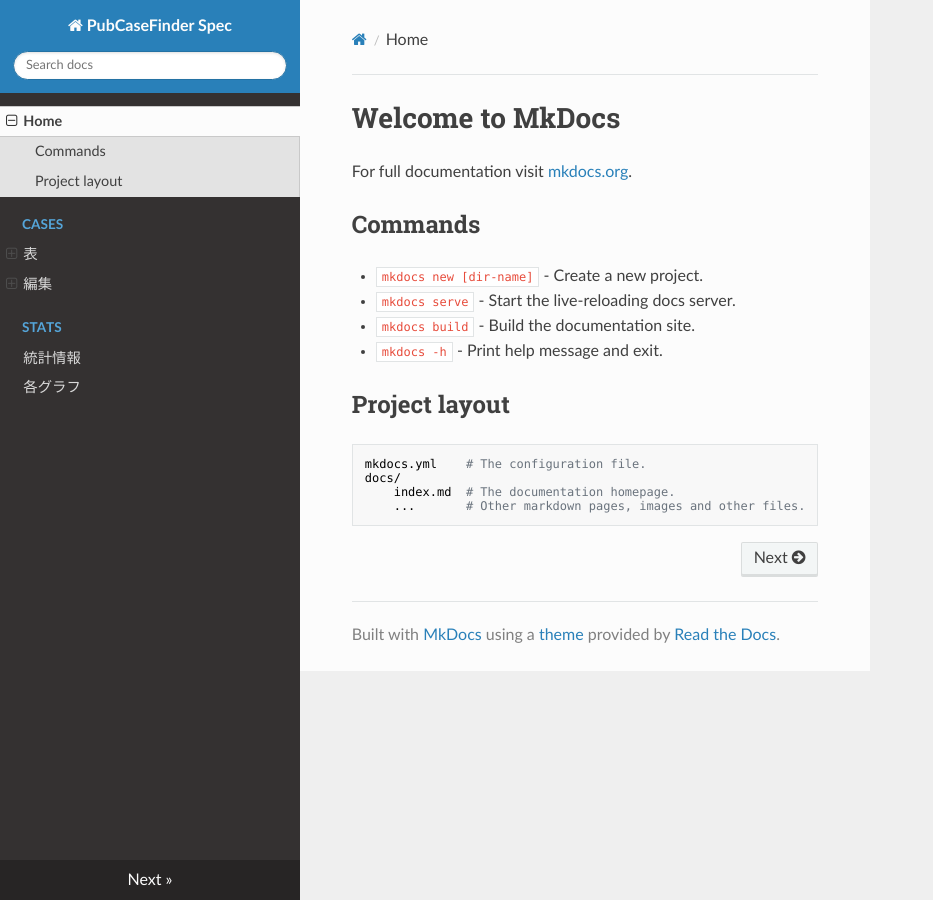
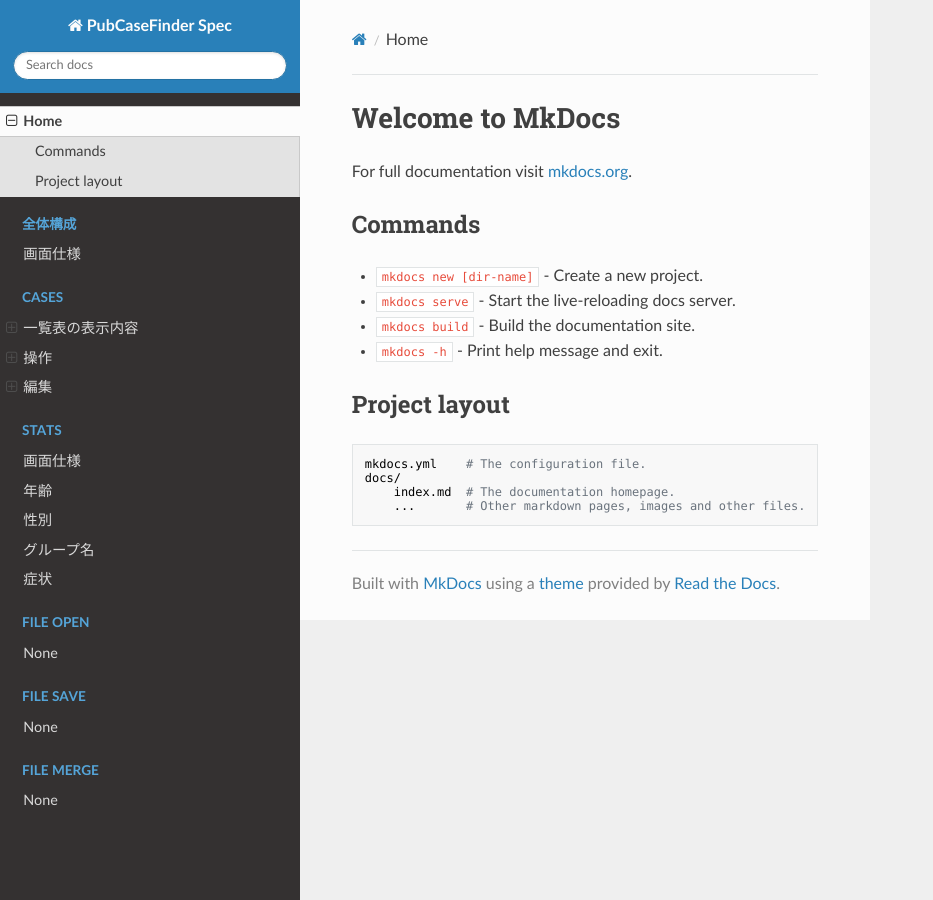
Before and after one commit to PubCaseFinder/pubcasefinder_spec, an MkDocs documentation site: the page built from docs/index.md, in a window 1280 px wide. Shown: the whole page, without its empty margins (0-933 px from the left). Built offline with MkDocs 1.6.1, drawn with Linux system fonts in a browser that asks for light colours; nearby versions of some CDN libraries.

Commit message:
update mkdocs.yml

```diff
--- a/mkdocs.yml
+++ b/mkdocs.yml
@@ -5,22 +5,34 @@ theme:
 
 nav:
   - Home: index.md
+  - 全体構成:
+    - 画面仕様: '全体構成/画面仕様.md'
   - Cases:
-    - 表:
-      - 項目説明: 'docs/cases/table/column.md'
-      - 表操作: 'docs/cases/table/column.md'
-      - 項目追加: 'docs/cases/table/column.md'
-      - キーワード検索: 'docs/cases/table/column.md'
+    - 一覧表の表示内容:
+      - 初期表示項目: 'Cases/一覧表の表示内容/初期表示項目.md'
+      - 追加項目: 'Cases/一覧表の表示内容/追加項目.md'
+    - 操作:
+      - 画面仕様: 'Cases/操作/画面仕様.md'
+      - キーワード検索: 'Cases/操作/キーワード検索.md'
+      - 項目追加: 'Cases/操作/項目追加.md'
+      - フィルター: 'Cases/操作/フィルター.md'
+      - その他: 'Cases/操作/その他.md'
     - 編集:
-      - 症例基本情報: 'cases/edit/basicInfo.md'
-      - 診療: 'docs/cases/edit/basicInfo.md'
-      - 表現型: 'docs/cases/edit/basicInfo.md'
-      - 遺伝型: 'docs/cases/edit/basicInfo.md'
-      - 家系: 'docs/cases/edit/basicInfo.md'
-      - 検体・検査: 'docs/cases/edit/basicInfo.md'
-      - 登録: 'docs/cases/edit/basicInfo.md'
+      - 症例基本情報: 'Cases/編集/症例基本情報.md'
+      - 診療: 'Cases/編集/診療.md'
+      - 表現型: 'Cases/編集/表現型.md'
+      - 遺伝型: 'Cases/編集/遺伝型.md'
   - Stats:
-    - 統計情報: 'docs/cases/edit/basicInfo.md'
-    - 各グラフ: 'docs/cases/edit/basicInfo.md'
+    - 画面仕様: 'Stats/画面仕様.md'
+    - 年齢: 'Stats/年齢.md'
+    - 性別: 'Stats/性別.md'
+    - グループ名: 'Stats/グループ名.md'
+    - 症状: 'Stats/症状.md'
+  - File open:
+    - 'File open/仕様.md'
+  - File save:
+    - 'File save/仕様.md'
+  - File merge:
+    - 'File merge/仕様.md'
 extra_css:
   - css/extra.css
```
